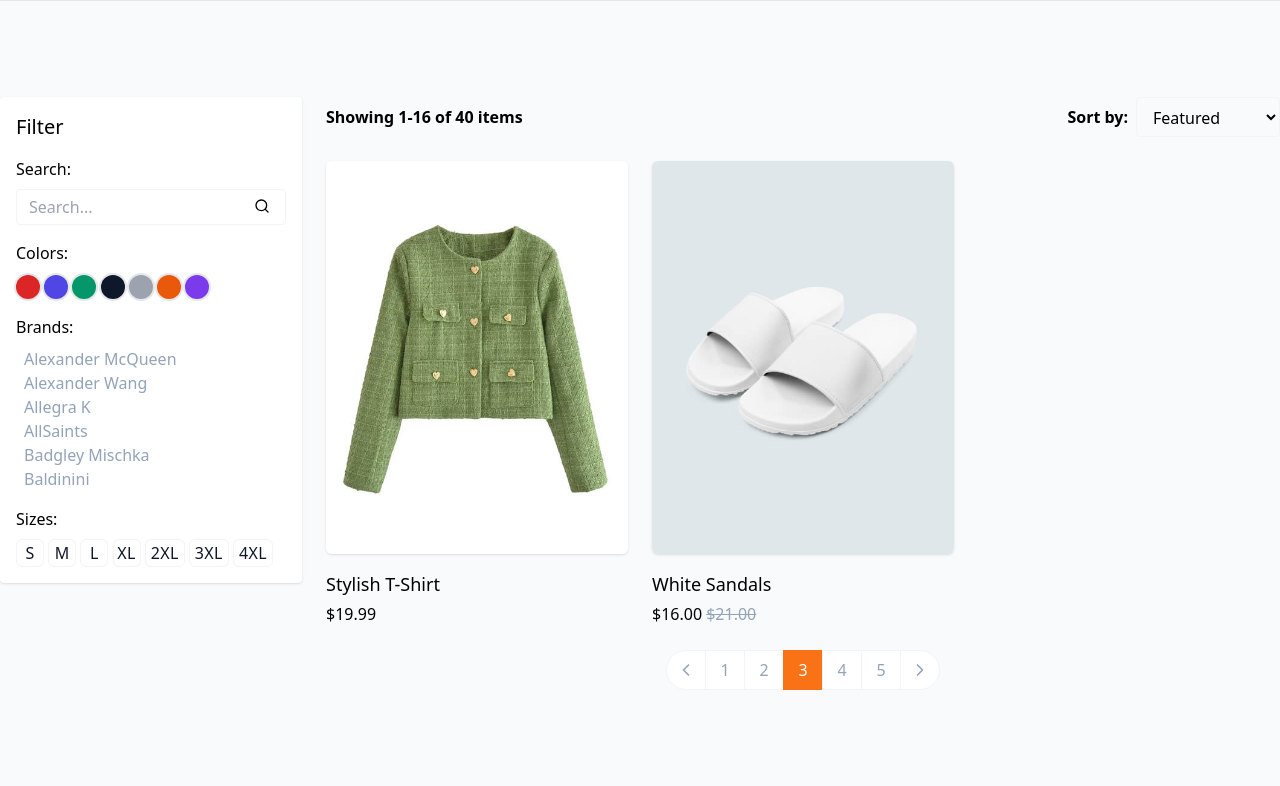
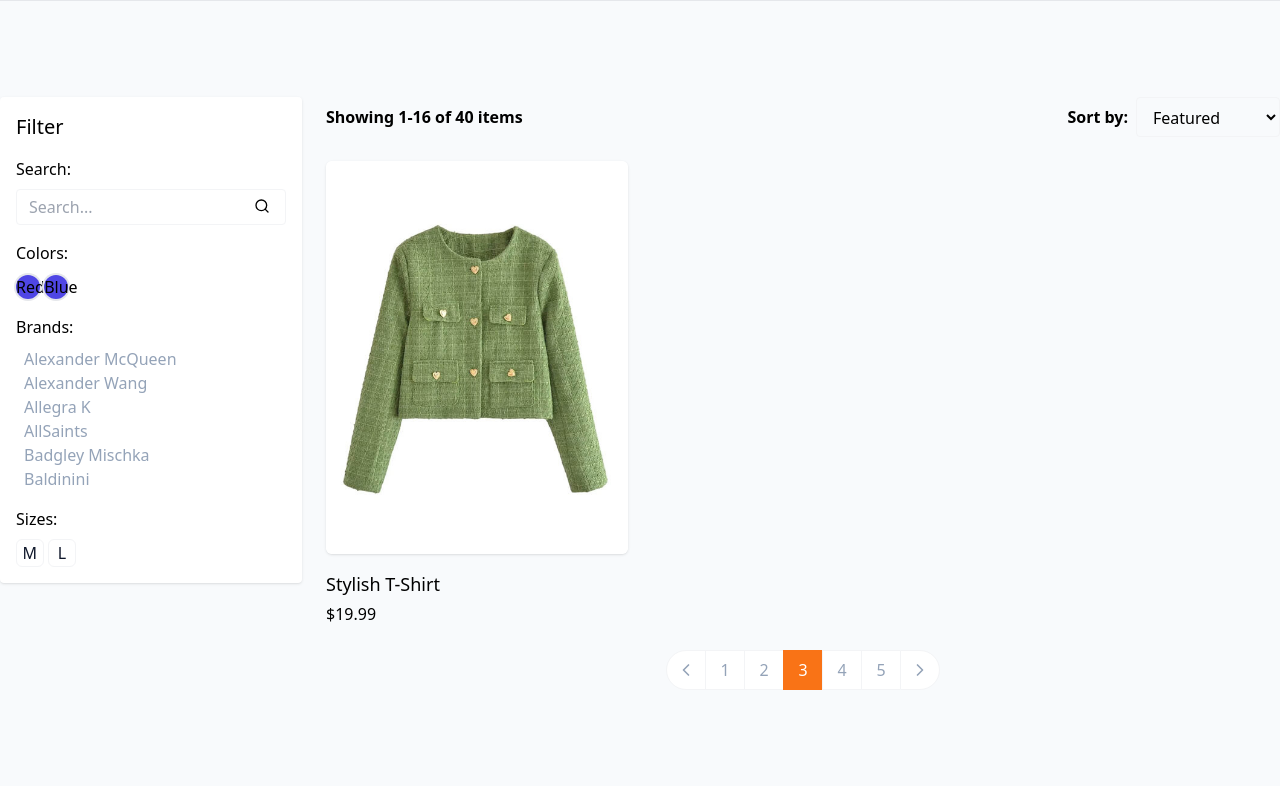
Before and after one commit to miahsbrain/flask-ecommerce, a Flask app: page /shop in a window 1280 px wide. Shown: the part 424-1210 px from the top of the page. Run offline with Flask 3, Linux system fonts and the light colour scheme; parts of the project's set-up code (start-up, migrations or seed data) failed here and were passed over; some libraries are stand-ins or nearby versions.

Commit message:
added search filters for shop page and made header search on base functional

```diff
--- a/project/app/routes.py
+++ b/project/app/routes.py
@@ -5,7 +5,7 @@ from werkzeug.utils import secure_filename
 from project.utils.auth import authenticate, create_user, validate_email, update_password
 from project.extensions.dependencies import db
 from project.models.users import ProfilePicture
-from project.models.products import Product, Cart, CartItem, Order, OrderItem, ShippingAddress, Payment
+from project.models.products import Product, ProductVariation, Cart, CartItem, Order, OrderItem, ShippingAddress, Payment
 from functools import reduce
 import requests
 
@@ -215,6 +215,64 @@ def social():
 
 @app.route('/shop')
 def shop():
+    # Get the filter values from the request args
+    name_filter = request.args.get('s', '')
+    color_filter = request.args.get('color', '')
+    brand_filter = request.args.get('brand', '')
+    size_filter = request.args.get('size', '')
+
+    # Start with a base query
+    query = Product.query.join(Product.variations)  # Join with the variation table
+
+    # Apply filters if any
+    if name_filter:
+        query = query.filter(Product.name.ilike(f"%{name_filter}%"))  # Case-insensitive search
+    if color_filter:
+        query = query.filter(ProductVariation.color == color_filter)
+    if brand_filter:
+        query = query.filter(Product.brand == brand_filter)
+    if size_filter:
+        query = query.filter(ProductVariation.size == size_filter)
+
+    # Execute the query
+    products = query.all()
+
+    # For each product, choose a default or first variation to display
+    product_data = []
+    colors = []
+    sizes = []
+    brands = []
+
+    for product in Product.query.all():
+        if product.variations:  # Ensure the product has variations
+            for variation in product.variations:
+                if variation.color not in colors:
+                    colors.append(variation.color)
+                if variation.size not in sizes:
+                    sizes.append(variation.size)
+                # if variation.brand not in brands:
+                #     brands.append(variation.brand)
+
+    for product in products:
+        if product.variations:  # Ensure the product has variations
+            primary_variation = product.variations[0]  # Default to the first variation
+            primary_image = primary_variation.images[0].image_url if primary_variation.images else '/static/default_image.jpg'
+
+            product_data.append({
+                'id': product.id,
+                'name': product.name,
+                'description': product.description,
+                'price': primary_variation.price,
+                'variation_id': primary_variation.id,
+                'variation': f'{primary_variation.color} {primary_variation.size}',
+                'image_url': primary_image
+            })
+
+    return render_template('app/shop.html', products=product_data, colors=colors, sizes=sizes)
+
+@app.route('/search')
+def search():
+    data = request.args
     products = Product.query.all()  # Get all products
 
     # For each product, choose a default or first variation to display
@@ -233,7 +291,7 @@ def shop():
                 'variation': f'{primary_variation.color} {primary_variation.size}',
                 'image_url': primary_image
             })
-    return render_template('app/shop.html', products=product_data)
+    return render_template('app/dummy.html', products=product_data)
 
 @app.route('/product_detail/<int:product_id>')
 def product_details(product_id):
--- a/project/app/static/app/css/style.css
+++ b/project/app/static/app/css/style.css
@@ -839,6 +839,10 @@ video {
   margin-top: 2rem;
 }
 
+.mt-20 {
+  margin-top: 5rem;
+}
+
 .line-clamp-1 {
   overflow: hidden;
   display: -webkit-box;
@@ -920,6 +924,11 @@ video {
 .size-\[40px\] {
   width: 40px;
   height: 40px;
+}
+
+.size-8 {
+  width: 2rem;
+  height: 2rem;
 }
 
 .h-10 {
@@ -1983,6 +1992,10 @@ img {
   background-color: rgb(56 163 165 / var(--tw-bg-opacity));
 }
 
+.hover\:cursor-pointer:hover {
+  cursor: pointer;
+}
+
 .hover\:border-orange-500:hover {
   --tw-border-opacity: 1;
   border-color: rgb(249 115 22 / var(--tw-border-opacity));
@@ -2020,6 +2033,11 @@ img {
 .hover\:bg-slate-900:hover {
   --tw-bg-opacity: 1;
   background-color: rgb(15 23 42 / var(--tw-bg-opacity));
+}
+
+.hover\:bg-primary:hover {
+  --tw-bg-opacity: 1;
+  background-color: rgb(56 163 165 / var(--tw-bg-opacity));
 }
 
 .hover\:text-orange-500:hover {
@@ -2111,6 +2129,16 @@ img {
   background-color: rgb(34 197 94 / var(--tw-bg-opacity));
 }
 
+.peer:checked ~ .peer-checked\:bg-slate-900 {
+  --tw-bg-opacity: 1;
+  background-color: rgb(15 23 42 / var(--tw-bg-opacity));
+}
+
+.peer:checked ~ .peer-checked\:text-white {
+  --tw-text-opacity: 1;
+  color: rgb(255 255 255 / var(--tw-text-opacity));
+}
+
 .peer:focus ~ .peer-focus\:text-primary {
   --tw-text-opacity: 1;
   color: rgb(56 163 165 / var(--tw-text-opacity));
--- a/project/app/templates/app/base.html
+++ b/project/app/templates/app/base.html
@@ -58,13 +58,15 @@
                             x-show="dropDown"
                             @click.outside=" dropDown = false "
                             >
-                                <div class="relative">
-                                    <svg stroke="currentColor" fill="none" stroke-width="2" viewBox="0 0 24 24" stroke-linecap="round" stroke-linejoin="round" class="absolute size-4 top-[9px] end-3 text-slate-900 dark:text-white" height="1em" width="1em" xmlns="http://www.w3.org/2000/svg">
-                                        <circle cx="11" cy="11" r="8"></circle>
-                                        <line x1="21" y1="21" x2="16.65" y2="16.65"></line>
-                                    </svg>
-                                    <input type="text" class="h-9 px-3 pe-10 w-full border-0 focus:ring-0 outline-none bg-white dark:bg-slate-900" name="s" id="searchItem" placeholder="Search...">
-                                </div>
+                                <form action="{{ url_for('app.shop') }}" method="GET" x-ref="headSearchForm">
+                                    <div class="relative">
+                                        <svg stroke="currentColor" fill="none" stroke-width="2" viewBox="0 0 24 24" stroke-linecap="round" stroke-linejoin="round" class="absolute size-4 top-[9px] end-3 text-slate-900 dark:text-white hover:text-primary" height="1em" width="1em" xmlns="http://www.w3.org/2000/svg" @click="$refs.headSearchForm.submit()">
+                                            <circle cx="11" cy="11" r="8"></circle>
+                                            <line x1="21" y1="21" x2="16.65" y2="16.65"></line>
+                                        </svg>
+                                        <input type="text" class="h-9 px-3 pe-10 w-full border-0 focus:ring-0 outline-none bg-white dark:bg-slate-900" name="s" id="searchItem" placeholder="Search..." @keyup.enter="$refs.headSearchForm.submit()">
+                                    </div>
+                                </form>
                             </div>
                         </div>
                         <div class="size-9 aspect-square rounded-full overflow-hidden bg-primary text-white p-2 cursor-pointer">
--- a/project/app/templates/app/shop.html
+++ b/project/app/templates/app/shop.html
@@ -20,36 +20,41 @@
     <!-- Shop -->
     <div class="container mx-auto">
         <section class="relative md:py-24 py-16">
-            <div class="container relative">
+            <div class="container relative" x-data="filterComponent">
+                <form method="GET" action="{{ url_for('app.shop') }}" x-ref="filterForm">
                     <div class="grid md:grid-cols-12 sm:grid-cols-2 grid-cols-1 gap-6">
                         <!-- Filters -->
                         <div class="lg:col-span-3 md:col-span-4">
                             <div class="rounded shadow dark:shadow-gray-800 p-4 sticky top-20 bg-white">
                                 <h5 class="text-xl font-medium">Filter</h5>
 
-                            <form class="mt-4">
+                                <div class="mt-4">
                                     <div>
                                         <label for="searchname" class="font-medium">Search:</label>
                                         <div class="relative mt-2">
-                                        <svg xmlns="http://www.w3.org/2000/svg" width="24" height="24" viewBox="0 0 24 24" fill="none" stroke="currentColor" stroke-width="2" stroke-linecap="round" stroke-linejoin="round" class="feather feather-search absolute size-4 top-[9px] end-4"><circle cx="11" cy="11" r="8"></circle><line x1="21" y1="21" x2="16.65" y2="16.65"></line></svg>
-                                        <input type="text" class="h-9 pe-10 rounded px-3 bg-white dark:bg-slate-900 border border-gray-100 dark:border-gray-800 focus:ring-0 outline-none w-full" name="s" id="searchItem" placeholder="Search...">
+                                            <svg xmlns="http://www.w3.org/2000/svg" width="24" height="24" viewBox="0 0 24 24" fill="none" stroke="currentColor" stroke-width="2" stroke-linecap="round" stroke-linejoin="round" class="absolute size-4 top-[9px] end-4 hover:text-primary hover:cursor-pointer" @click="handleSubmit()" @keyup.enter="handleSubmit()">
+                                                <circle cx="11" cy="11" r="8"></circle>
+                                                <line x1="21" y1="21" x2="16.65" y2="16.65"></line>
+                                            </svg>
+                                            <input type="text" class="h-9 pe-10 rounded px-3 bg-white dark:bg-slate-900 border border-gray-100 dark:border-gray-800 focus:ring-0 outline-none w-full" :value="selectedSearch" name="s" placeholder="Search...">
                                         </div>
                                     </div>
-                            </form>
+                                </div>
 
+                                <!-- Colors -->
                                 <div class="mt-4">
                                     <h5 class="font-medium">Colors:</h5>
-                                <ul class="list-none mt-2">
-                                    <li class="inline"><a href="" class="size-6 rounded-full ring-2 ring-gray-200 dark:ring-slate-800 bg-red-600 inline-flex align-middle" title="Red"></a></li>
-                                    <li class="inline"><a href="" class="size-6 rounded-full ring-2 ring-gray-200 dark:ring-slate-800 bg-indigo-600 inline-flex align-middle" title="Blue"></a></li>
-                                    <li class="inline"><a href="" class="size-6 rounded-full ring-2 ring-gray-200 dark:ring-slate-800 bg-emerald-600 inline-flex align-middle" title="Green"></a></li>
-                                    <li class="inline"><a href="" class="size-6 rounded-full ring-2 ring-gray-200 dark:ring-slate-800 bg-slate-900 inline-flex align-middle" title="Black"></a></li>
-                                    <li class="inline"><a href="" class="size-6 rounded-full ring-2 ring-gray-200 dark:ring-slate-800 bg-gray-400 inline-flex align-middle" title="Gray"></a></li>
-                                    <li class="inline"><a href="" class="size-6 rounded-full ring-2 ring-gray-200 dark:ring-slate-800 bg-orange-600 inline-flex align-middle" title="Orange"></a></li>
-                                    <li class="inline"><a href="" class="size-6 rounded-full ring-2 ring-gray-200 dark:ring-slate-800 bg-violet-600 inline-flex align-middle" title="Purple"></a></li>
-                                </ul>
+                                    <div class="mt-2">
+                                        <template x-for="color in uniqueColors" :key="color">
+                                            <label class="inline">
+                                                <input type="radio" x-ref="color" name="color" :value="color" @change="handleSubmit()" :checked="color === selectedColor" class="hidden peer">
+                                                <div class="size-6 rounded-full ring-2 ring-gray-200 dark:ring-slate-800 bg-indigo-600 inline-flex align-middle peer-checked:bg-green-500" x-text="color"></div>
+                                            </label>
+                                        </template>
+                                    </div>
                                 </div>
 
+                                <!-- Brands -->
                                 <div class="mt-4">
                                     <h5 class="font-medium">Brands:</h5>
                                     <ul class="list-none mt-2">
@@ -62,17 +67,19 @@
                                     </ul>
                                 </div>
 
+                                <!-- Sizes -->
                                 <div class="mt-4">
                                     <h5 class="font-medium">Sizes:</h5>
-                                <ul class="list-none mt-2">
-                                    <li class="inline"><a href="shop-grid-left-sidebar.html" class="size-7 inline-flex items-center justify-center tracking-wide align-middle text-base text-center rounded-md border border-gray-100 dark:border-gray-800 text-slate-900 dark:text-gray-50 hover:border-slate-900 dark:hover:border-gray-100 hover:text-white dark:hover:text-slate-900 hover:bg-slate-900 dark:hover:bg-slate-100">S</a></li>
-                                    <li class="inline"><a href="shop-grid-left-sidebar.html" class="size-7 inline-flex items-center justify-center tracking-wide align-middle text-base text-center rounded-md border border-gray-100 dark:border-gray-800 text-slate-900 dark:text-gray-50 hover:border-slate-900 dark:hover:border-gray-100 hover:text-white dark:hover:text-slate-900 hover:bg-slate-900 dark:hover:bg-slate-100">M</a></li>
-                                    <li class="inline"><a href="shop-grid-left-sidebar.html" class="size-7 inline-flex items-center justify-center tracking-wide align-middle text-base text-center rounded-md border border-gray-100 dark:border-gray-800 text-slate-900 dark:text-gray-50 hover:border-slate-900 dark:hover:border-gray-100 hover:text-white dark:hover:text-slate-900 hover:bg-slate-900 dark:hover:bg-slate-100">L</a></li>
-                                    <li class="inline"><a href="shop-grid-left-sidebar.html" class="size-7 inline-flex items-center justify-center tracking-wide align-middle text-base text-center rounded-md border border-gray-100 dark:border-gray-800 text-slate-900 dark:text-gray-50 hover:border-slate-900 dark:hover:border-gray-100 hover:text-white dark:hover:text-slate-900 hover:bg-slate-900 dark:hover:bg-slate-100">XL</a></li>
-                                    <li class="inline"><a href="shop-grid-left-sidebar.html" class="w-10 h-7 inline-flex items-center justify-center tracking-wide align-middle text-base text-center rounded-md border border-gray-100 dark:border-gray-800 text-slate-900 dark:text-gray-50 hover:border-slate-900 dark:hover:border-gray-100 hover:text-white dark:hover:text-slate-900 hover:bg-slate-900 dark:hover:bg-slate-100">2XL</a></li>
-                                    <li class="inline"><a href="shop-grid-left-sidebar.html" class="w-10 h-7 inline-flex items-center justify-center tracking-wide align-middle text-base text-center rounded-md border border-gray-100 dark:border-gray-800 text-slate-900 dark:text-gray-50 hover:border-slate-900 dark:hover:border-gray-100 hover:text-white dark:hover:text-slate-900 hover:bg-slate-900 dark:hover:bg-slate-100">3XL</a></li>
-                                    <li class="inline"><a href="shop-grid-left-sidebar.html" class="w-10 h-7 inline-flex items-center justify-center tracking-wide align-middle text-base text-center rounded-md border border-gray-100 dark:border-gray-800 text-slate-900 dark:text-gray-50 hover:border-slate-900 dark:hover:border-gray-100 hover:text-white dark:hover:text-slate-900 hover:bg-slate-900 dark:hover:bg-slate-100">4XL</a></li>
-                                </ul>
+                                    <div class="mt-2">
+                                        <template x-for="size in uniqueSizes" :key="size">
+                                            <label class="inline">
+                                                <input type="radio" name="size" :value="size" @change="handleSubmit()" :checked="size === selectedSize" class="hidden peer">
+                                                <div
+                                                    class="size-7 inline-flex items-center justify-center tracking-wide align-middle text-base text-center rounded-md border border-gray-100 dark:border-gray-800 text-slate-900 dark:text-gray-50 hover:border-slate-900 dark:hover:border-gray-100 hover:text-white dark:hover:text-slate-900 hover:bg-slate-900 dark:hover:bg-slate-100 peer-checked:bg-slate-900 peer-checked:text-white" x-text="size">
+                                                </div>
+                                            </label>
+                                        </template>
+                                    </div>
                                 </div>
                             </div>
                         </div>
@@ -96,6 +103,7 @@
                             </div>
                             <!-- Products -->
                             <div class="grid lg:grid-cols-3 md:grid-cols-2 grid-cols-1 gap-6">
+                                {% if products %}
                                 {% for product in products %}
                                 <div class="group">
                                     <a href="{{ url_for('app.product_details', product_id=product['id']) }}">
@@ -148,35 +156,11 @@
                                     </a>
                                 </div>
                                 {% endfor %}
-                            <div class="group">
-                                <div class="relative overflow-hidden shadow dark:shadow-gray-800 group-hover:shadow-lg group-hover:dark:shadow-gray-800 rounded-md duration-500">
-                                    <img src="{{ url_for('app.static', filename='app/img/shop/white-sandals-summer-footwear.jpg') }}" class="group-hover:scale-110 duration-500" alt="">
-
-                                    <div class="absolute -bottom-20 group-hover:bottom-3 start-3 end-3 duration-500">
-                                        <a href="shop-cart.html" class="py-2 px-5 inline-block font-semibold tracking-wide align-middle duration-500 text-base text-center bg-slate-900 text-white w-full rounded-md">Add to Cart</a>
+                                {% else %}
+                                <div>
+                                    <h3>No products found</h3>
                                 </div>
-
-                                    <ul class="list-none absolute top-[10px] end-4 opacity-0 group-hover:opacity-100 duration-500 space-y-1">
-                                        <li><a href="javascript:void(0)" class="size-10 inline-flex items-center justify-center tracking-wide align-middle duration-500 text-center rounded-full bg-white text-slate-900 hover:bg-slate-900 hover:text-white shadow"><svg xmlns="http://www.w3.org/2000/svg" width="24" height="24" viewBox="0 0 24 24" fill="none" stroke="currentColor" stroke-width="2" stroke-linecap="round" stroke-linejoin="round" class="feather feather-heart size-4"><path d="M20.84 4.61a5.5 5.5 0 0 0-7.78 0L12 5.67l-1.06-1.06a5.5 5.5 0 0 0-7.78 7.78l1.06 1.06L12 21.23l7.78-7.78 1.06-1.06a5.5 5.5 0 0 0 0-7.78z"></path></svg></a></li>
-                                        <li class="mt-1"><a href="https://shreethemes.in/cartzio/layouts/shop-item-detail.html" class="size-10 inline-flex items-center justify-center tracking-wide align-middle duration-500 text-center rounded-full bg-white text-slate-900 hover:bg-slate-900 hover:text-white shadow"><svg xmlns="http://www.w3.org/2000/svg" width="24" height="24" viewBox="0 0 24 24" fill="none" stroke="currentColor" stroke-width="2" stroke-linecap="round" stroke-linejoin="round" class="feather feather-eye size-4"><path d="M1 12s4-8 11-8 11 8 11 8-4 8-11 8-11-8-11-8z"></path><circle cx="12" cy="12" r="3"></circle></svg></a></li>
-                                        <li class="mt-1"><a href="javascript:void(0)" class="size-10 inline-flex items-center justify-center tracking-wide align-middle duration-500 text-center rounded-full bg-white text-slate-900 hover:bg-slate-900 hover:text-white shadow"><svg xmlns="http://www.w3.org/2000/svg" width="24" height="24" viewBox="0 0 24 24" fill="none" stroke="currentColor" stroke-width="2" stroke-linecap="round" stroke-linejoin="round" class="feather feather-bookmark size-4"><path d="M19 21l-7-5-7 5V5a2 2 0 0 1 2-2h10a2 2 0 0 1 2 2z"></path></svg></a></li>
-                                    </ul>
-                                </div>
-
-                                <div class="mt-4">
-                                    <a href="product-detail-one.html" class="hover:text-orange-500 text-lg font-medium">White Sandals</a>
-                                    <div class="flex justify-between items-center mt-1">
-                                        <p>$16.00 <del class="text-slate-400">$21.00</del></p>
-                                        <ul class="font-medium text-amber-400 list-none">
-                                            <li class="inline"><i class="mdi mdi-star"></i></li>
-                                            <li class="inline"><i class="mdi mdi-star"></i></li>
-                                            <li class="inline"><i class="mdi mdi-star"></i></li>
-                                            <li class="inline"><i class="mdi mdi-star"></i></li>
-                                            <li class="inline"><i class="mdi mdi-star"></i></li>
-                                        </ul>
-                                    </div>
-                                </div>
-                            </div>
+                                {% endif %}
 
                             </div><!--end grid-->
 
@@ -216,8 +200,30 @@
                             </div>
                         </div>
                     </div>
+                </form>
             </div>
         </section>
     </div>
+
+<script>
+    document.addEventListener('alpine:init', function() {
+        Alpine.data('filterComponent', () => ({
+            uniqueColors: JSON.parse('{{ colors | tojson | safe }}'),
+            uniqueSizes: JSON.parse('{{ sizes | tojson | safe }}'),
+            selectedColor: "{{ request.args.get('color', '') }}",
+            selectedSize: "{{ request.args.get('size', '') }}",
+            selectedSearch: "{{ request.args.get('s', '') }}",
+
+            init() {
+
+            },
+
+            handleSubmit() {
+                this.$refs.filterForm.submit()
+            }
+
+        }))
+    })
+</script>
 </section>
 {% endblock %}
```
Lines whose indentation alone changed are shown as unchanged.
